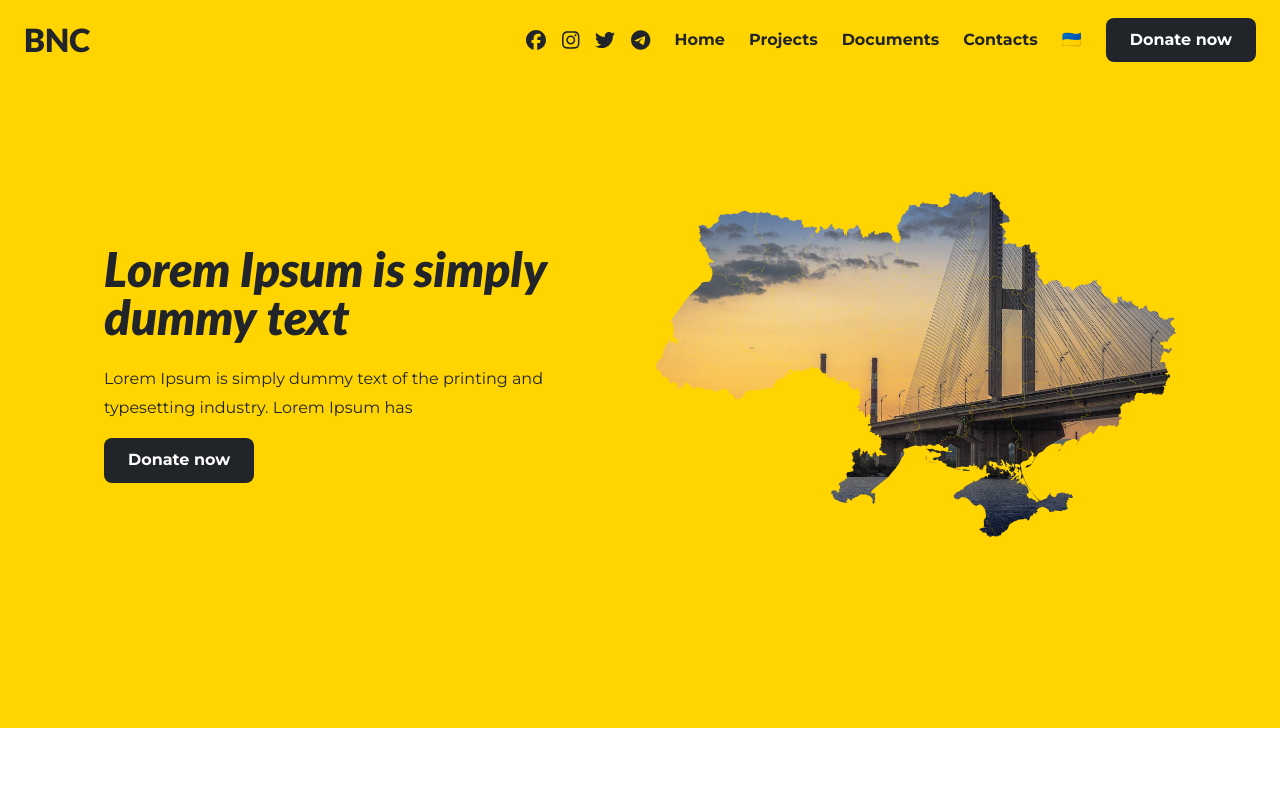
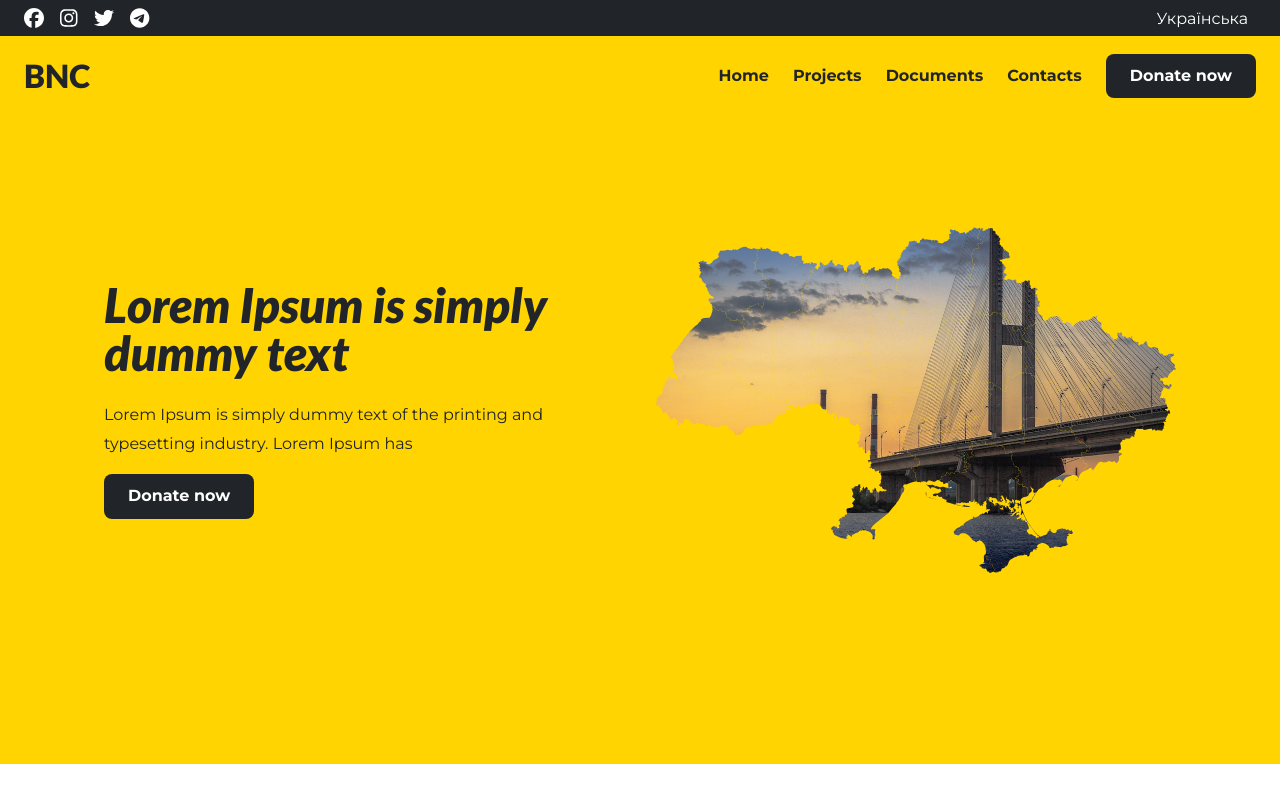
Before and after one commit to alex-kozlov-dev/bnc-front, a Next.js app: page / in a window 1280 px wide. Shown: the top 800 px of the page. Built offline with nearby package versions, Linux system fonts and the light colour scheme.

Commit message:
header changes + splash

```diff
--- a/pages/_app.tsx
+++ b/pages/_app.tsx
@@ -10,6 +10,7 @@ const GlobalStyles = createGlobalStyle`
     color: ${t.colors.gray[8]};
     font-family: "Montserrat", -apple-system, "Helvetica Neue", Arial, sans-serif;
     font-size: 16px;
+    background: ${t.colors.gray[8]};
   }
 `
 
--- a/pages/index.tsx
+++ b/pages/index.tsx
@@ -1,6 +1,6 @@
 import { mainMock } from 'mock/main'
 import type { GetStaticProps, NextPage } from 'next'
-import { Home } from 'src/pages/Home/Home'
+import { Home } from 'src/pages/Home'
 
 type StaticProps = {
   splash: {
--- a/src/components/PageLayout/Header.tsx
+++ b/src/components/PageLayout/Header.tsx
@@ -5,18 +5,17 @@ import Link from 'next/link'
 import { Logo } from '../Logo'
 import { useEffect, useMemo, useState } from 'react'
 import throttle from 'lodash/throttle'
-import { SocialLinks } from './SocialLinks'
 
 const HeaderLogo = styled(Logo)`
   margin-right: auto;
 `
 
 const Container = styled.header<{ transparent: boolean }>`
-  position: fixed;
+  position: sticky;
+  top: 0;
   z-index: 2;
-  height: 80px;
-  left: 0;
-  right: 0;
+  height: ${t.sizes.header};
+  margin-bottom: -${t.sizes.header};
   padding: 0 ${t.spacing.m};
   display: flex;
   align-items: center;
@@ -56,7 +55,6 @@ const MenuLink = styled.a<{ white: boolean }>`
 type Props = {
   links: {
     title: string;
-    short?: string;
     href: string;
   }[]
 }
@@ -90,14 +88,13 @@ export const Header = ({ links }: Props) => {
   return (
     <Container transparent={scrolledToTop}>
       <HeaderLogo />
-      <SocialLinks black />
       <nav>
         <MenuList>
-          {links.map(({ title, short, href }, i) => (
+          {links.map(({ title, href }, i) => (
             <MenuItem key={i}>
               <Link href={href} passHref>
                 <MenuLink white={scrolledToTop}>
-                  {short || title}
+                  {title}
                 </MenuLink>
               </Link>
             </MenuItem>
--- a/src/components/PageLayout/PageLayout.tsx
+++ b/src/components/PageLayout/PageLayout.tsx
@@ -2,11 +2,13 @@ import { FC } from 'react'
 import styled from 'styled-components'
 import { Footer } from './Footer'
 import { Header } from './Header'
+import { TopHeader } from './TopHeader'
 
 const Container = styled.div`
   min-height: 100vh;
   display: flex;
   flex-direction: column;
+  background-color: white;
 `
 
 const Main = styled.main`
@@ -17,13 +19,13 @@ const links = [
   { title: 'Home', href: '#' },
   { title: 'Projects', href: '#' },
   { title: 'Documents', href: '#' },
-  { title: 'Contacts', href: '#' },
-  { title: '🇺🇦 Українська', short: '🇺🇦', href: '#' }
+  { title: 'Contacts', href: '#' }
 ]
 
 export const PageLayout: FC = ({ children }) => {
   return (
     <Container>
+      <TopHeader />
       <Header links={links} />
       <Main>
         {children}
--- /dev/null
+++ b/src/components/PageLayout/TopHeader.tsx
@@ -0,0 +1,61 @@
+import Link from 'next/link'
+import { t } from 'src/theme'
+import styled from 'styled-components'
+import { SocialLinks } from './SocialLinks'
+
+const Container = styled.div`
+  padding: ${t.spacing.xs} ${t.spacing.m};
+  background: ${t.colors.gray[8]};
+  display: flex;
+  justify-content: space-between;
+  align-items: center;
+`
+
+const MenuList = styled.ul`
+  ${t.reset.ul}
+  display: flex;
+  gap: ${t.spacing.xs};
+`
+
+const MenuItem = styled.li`
+  ${t.reset.li}
+`
+
+const MenuLink = styled.a`
+  ${t.reset.link}
+  position: relative;
+  padding: ${t.spacing.xs};
+  color: ${t.colors.white};
+  transition: color 0.2s, transform 0.2s;
+  &:hover {
+    color: ${t.colors.blue};
+  }
+
+  &:active {
+    transform: translateY(-2px);
+  }
+`
+
+export const TopHeader = () => {
+  return (
+    <Container>
+      <SocialLinks />
+      <MenuList>
+        {/* <MenuItem>
+          <Link href="#" passHref>
+            <MenuLink>
+              English
+            </MenuLink>
+          </Link>
+        </MenuItem> */}
+        <MenuItem>
+          <Link href="#" passHref>
+            <MenuLink>
+              Українська
+            </MenuLink>
+          </Link>
+        </MenuItem>
+      </MenuList>
+    </Container>
+  )
+}
--- /dev/null
+++ b/src/pages/Home/index.ts
@@ -0,0 +1 @@
+export { Home } from './Home'
--- a/src/theme.ts
+++ b/src/theme.ts
@@ -23,6 +23,9 @@ export const theme = {
     s: '16px',
     m: '24px',
     l: '32px'
+  },
+  sizes: {
+    header: '80px'
   },
   shadow: {
     0: 'box-shadow: rgba(0, 0, 0, 0) 0px 0px 0px 0px;',
```
